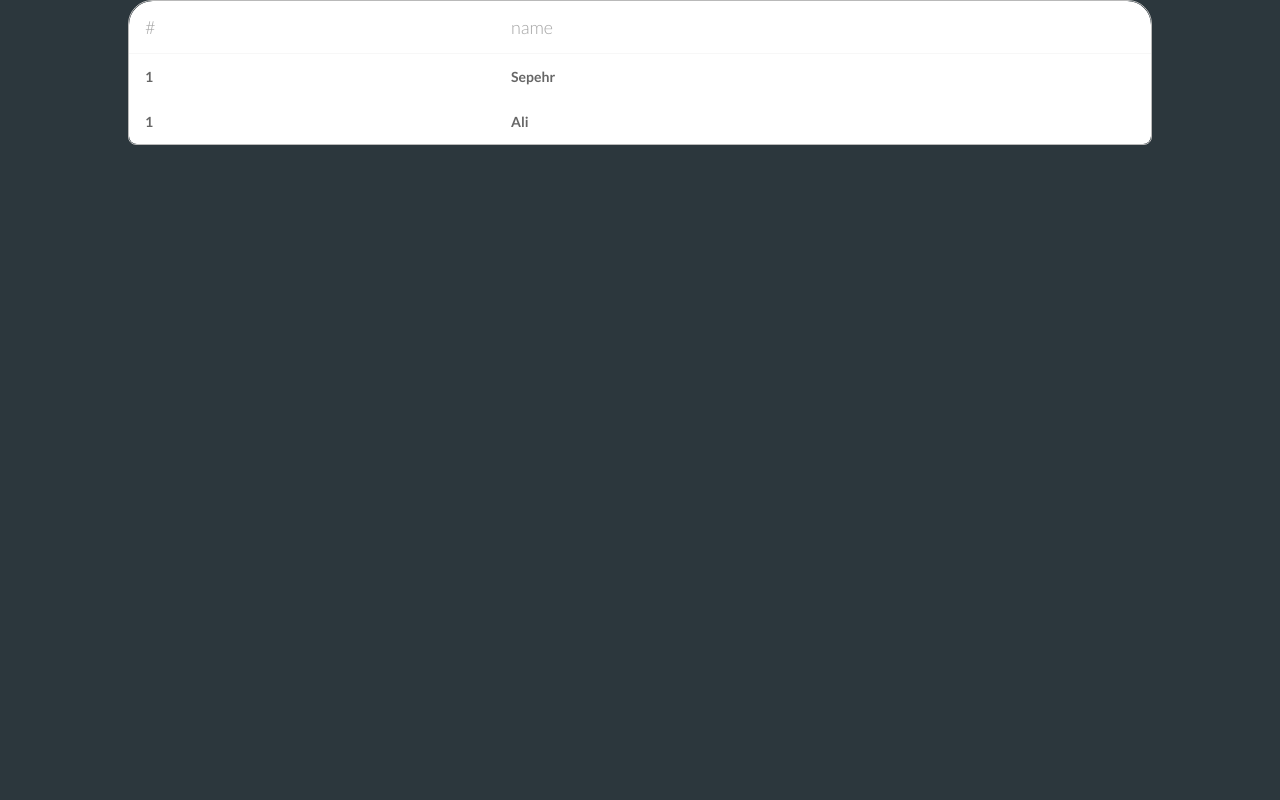
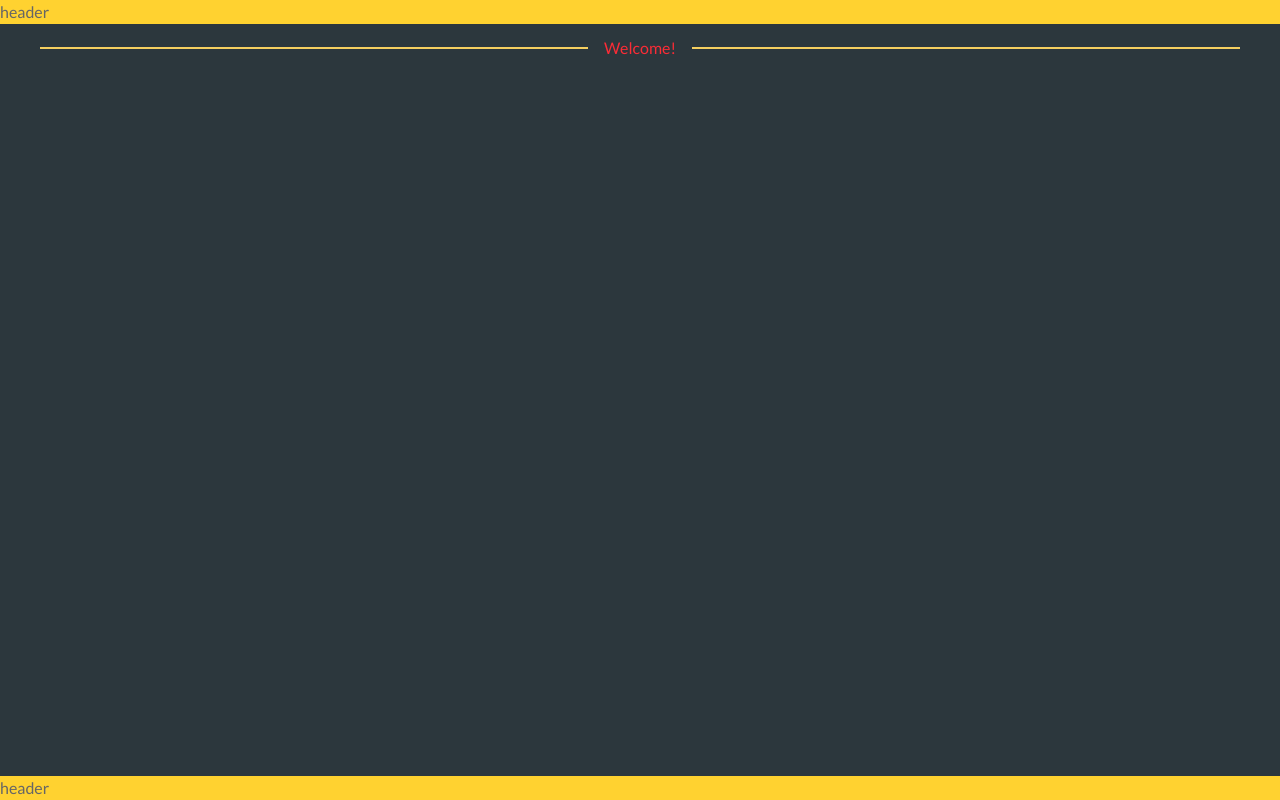
Before and after one commit to dosepehr/base-front-app, a Next.js app: page / in a window 1280 px wide. Built offline with nearby package versions, Linux system fonts and the light colour scheme.

Commit message:
add Root layout

```diff
--- /dev/null
+++ b/src/app/(root)/layout.tsx
@@ -0,0 +1,15 @@
+import Footer from '@/components/ui/Footer';
+import Header from '@/components/ui/Header';
+import React from 'react';
+
+const RootLayout = ({ children }: { children: React.ReactNode }) => {
+    return (
+        <div className='min-h-screen flex flex-col'>
+            <Header />
+            {children}
+            <Footer />
+        </div>
+    );
+};
+
+export default RootLayout;
--- /dev/null
+++ b/src/app/(root)/page.tsx
@@ -0,0 +1,7 @@
+import Divider from "@/components/Divider";
+
+export default function Home() {
+    return <div className='px-10'>
+        <Divider classname="text-red-500">Welcome!</Divider>
+    </div>;
+}
--- a/src/app/layout.tsx
+++ b/src/app/layout.tsx
@@ -54,7 +54,7 @@ export const metadata: Metadata = {
     description: 'Generated by create next app',
 };
 
-export default function RootLayout({
+export default function MainLayout({
     children,
 }: Readonly<{
     children: React.ReactNode;
--- a/src/app/page.tsx
+++ /dev/null
@@ -1,18 +0,0 @@
-import Table from '@/components/Table';
-import TCell from '@/components/Table/TCell';
-export default function Home() {
-    return (
-        <div className='px-10'>
-            <Table headData={['#', 'name']}>
-                <tbody>
-                    <TCell>1</TCell>
-                    <TCell>Sepehr</TCell>
-                </tbody>
-                <tbody>
-                    <TCell>1</TCell>
-                    <TCell>Ali</TCell>
-                </tbody>
-            </Table>
-        </div>
-    );
-}
--- /dev/null
+++ b/src/components/ui/Footer/index.tsx
@@ -0,0 +1,11 @@
+import React from 'react';
+
+const Footer = () => {
+    return (
+        <footer className='bg-amber-300 mt-auto'>
+            <p>header</p>
+        </footer>
+    );
+};
+
+export default Footer;
--- /dev/null
+++ b/src/components/ui/Header/index.tsx
@@ -0,0 +1,11 @@
+import React from 'react';
+
+const Header = () => {
+    return (
+        <header className='bg-amber-300' >
+            <p>header</p>
+        </header>
+    );
+};
+
+export default Header;
```
Also changed, not shown: 1 other file (tests, documents, lock files or other folders).
